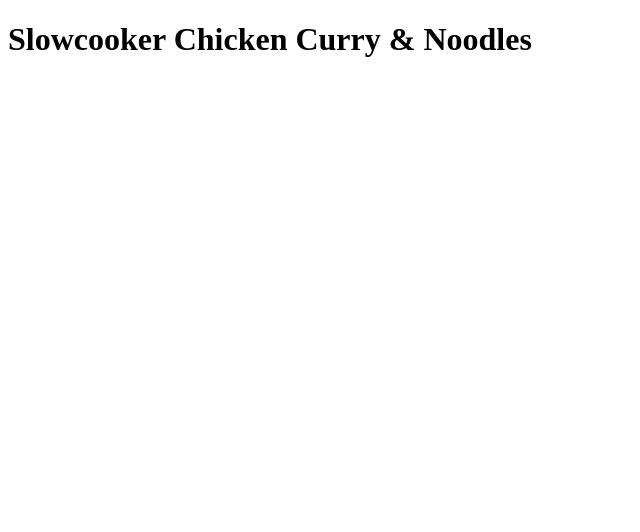
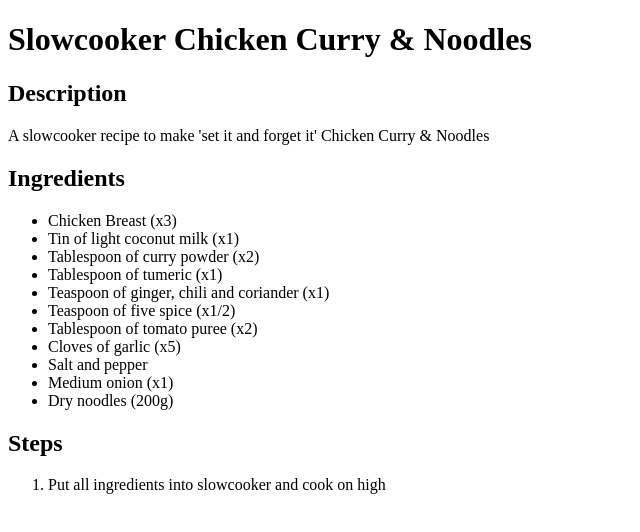
Before and after one commit to JarlathONeill/odin-recipes, a plain HTML site: page recipes/chickenslow.html in a window 1280 px wide. Shown: the whole page, without its empty margins (0-640 px from the left). Drawn offline with Linux system fonts and the light colour scheme.

Commit message:
Add content to chickenslow.html

```diff
--- a/recipes/chickenslow.html
+++ b/recipes/chickenslow.html
@@ -9,5 +9,27 @@
 <body>
     <h1>Slowcooker Chicken Curry & Noodles</h1>
 
+    <h2>Description</h2>
+    <p>A slowcooker recipe to make 'set it and forget it' Chicken Curry & Noodles</p>
+
+    <h2>Ingredients</h2>
+    <ul>
+        <li>Chicken Breast (x3)</li>
+        <li>Tin of light coconut milk (x1)</li>
+        <li>Tablespoon of curry powder (x2)</li>
+        <li>Tablespoon of tumeric (x1)</li>
+        <li>Teaspoon of ginger, chili and coriander (x1)</li>
+        <li>Teaspoon of five spice (x1/2)</li>
+        <li>Tablespoon of tomato puree (x2)</li>
+        <li>Cloves of garlic (x5)</li>
+        <li>Salt and pepper</li>
+        <li>Medium onion (x1)</li>
+        <li>Dry noodles (200g)</li>
+    </ul>
+
+    <h2>Steps</h2>
+    <ol>
+        <li>Put all ingredients into slowcooker and cook on high</li>
+    </ol>
 </body>
 </html>
```
